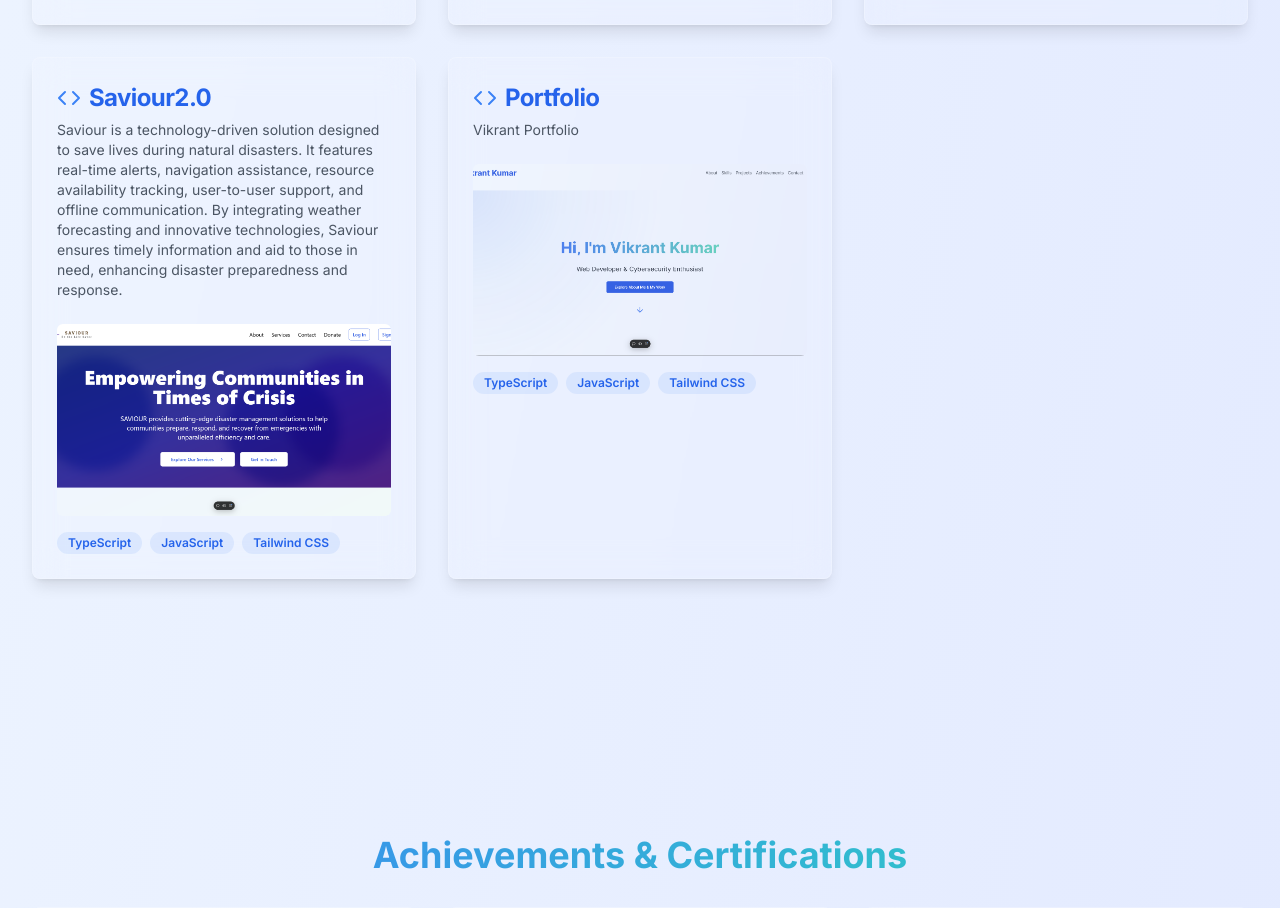
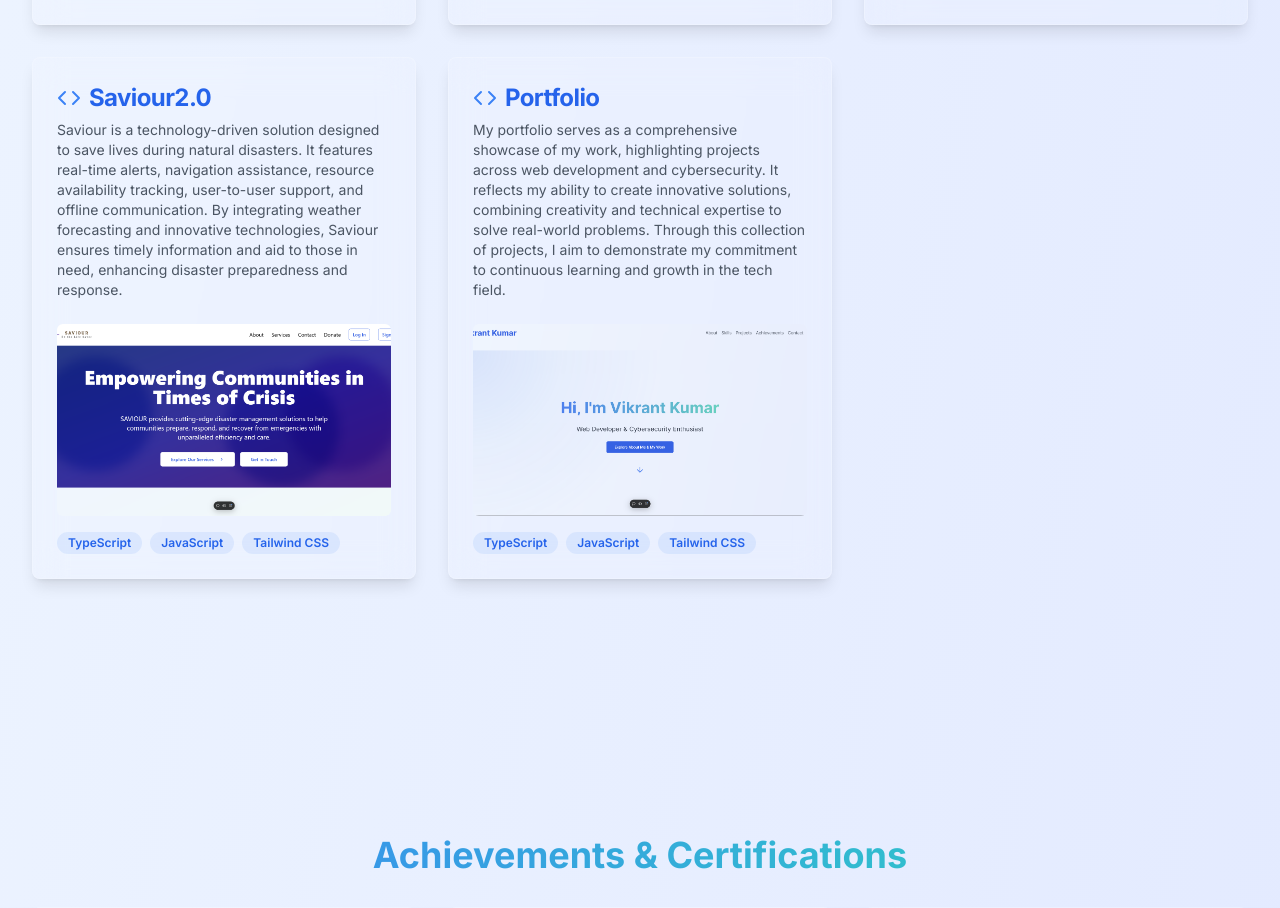
Before and after one commit to vikrantwiz02/portfolio, a Next.js app: page / in a window 1280 px wide. Shown: the part 2889-3797 px from the top of the page. Built offline with nearby package versions, Linux system fonts and the light colour scheme.

Commit message:
portfolio description upadte

```diff
--- a/src/components/Projects.tsx
+++ b/src/components/Projects.tsx
@@ -46,7 +46,7 @@ const projects = [
   },
   {
     title: 'Portfolio',
-    description: 'Vikrant Portfolio',
+    description: 'My portfolio serves as a comprehensive showcase of my work, highlighting projects across web development and cybersecurity. It reflects my ability to create innovative solutions, combining creativity and technical expertise to solve real-world problems. Through this collection of projects, I aim to demonstrate my commitment to continuous learning and growth in the tech field.',
     image: '/portfolio.png?height=200&width=300',
     tags: ['TypeScript', 'JavaScript', 'Tailwind CSS'],
     github: 'https://github.com/vikrantwiz02/portfolio',
```
